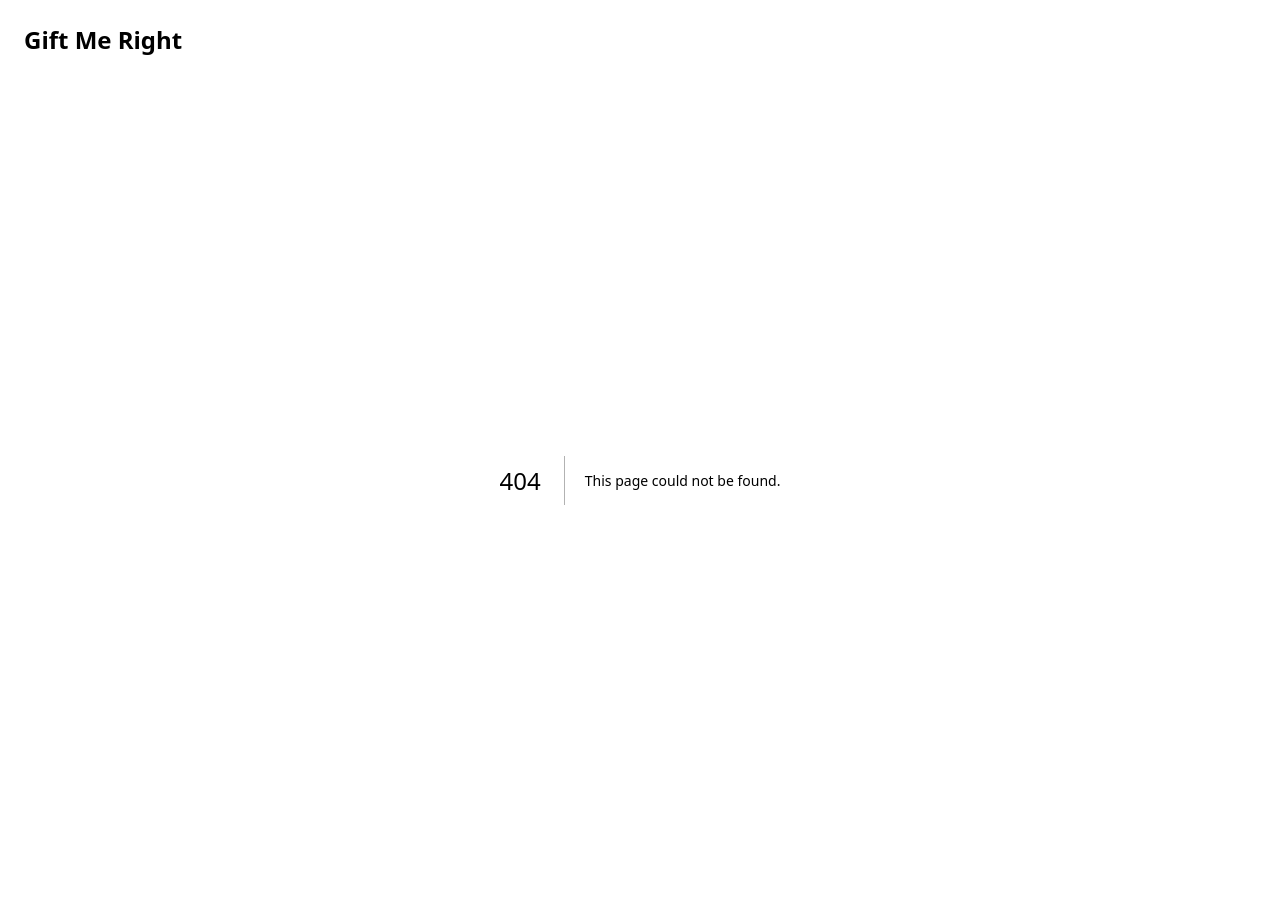
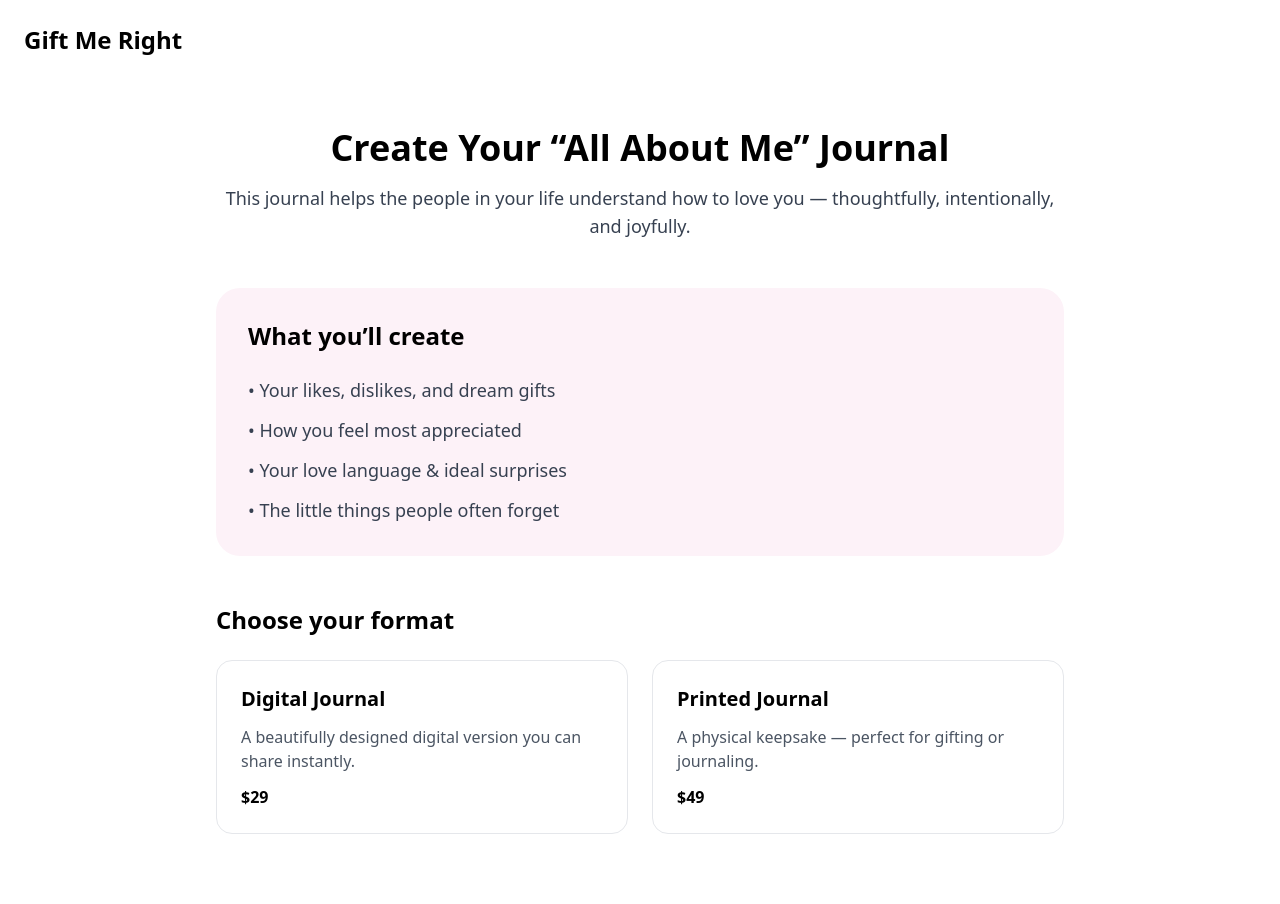
Before and after one commit to GiftMeRight/Gift-Me-Right-Official, a Next.js app: page /app/create in a window 1280 px wide. Before the commit this address had no page. Shown: the top 904 px of the page. Built offline with nearby package versions, Linux system fonts and the light colour scheme.

Commit message:
Create page.jsx

```diff
--- /dev/null
+++ b/app/app/create/page.jsx
@@ -0,0 +1,59 @@
+export default function CreatePage() {
+  return (
+    <main className="max-w-4xl mx-auto px-6 py-12 space-y-12">
+
+      <section className="text-center space-y-4">
+        <h1 className="text-4xl font-bold">
+          Create Your “All About Me” Journal
+        </h1>
+        <p className="text-lg text-gray-700">
+          This journal helps the people in your life understand how to love you —
+          thoughtfully, intentionally, and joyfully.
+        </p>
+      </section>
+
+      <section className="bg-pink-50 rounded-3xl p-8 space-y-6">
+        <h2 className="text-2xl font-semibold">
+          What you’ll create
+        </h2>
+        <ul className="space-y-3 text-gray-700 text-lg">
+          <li>• Your likes, dislikes, and dream gifts</li>
+          <li>• How you feel most appreciated</li>
+          <li>• Your love language & ideal surprises</li>
+          <li>• The little things people often forget</li>
+        </ul>
+      </section>
+
+      <section className="space-y-6">
+        <h2 className="text-2xl font-semibold">
+          Choose your format
+        </h2>
+
+        <div className="grid md:grid-cols-2 gap-6">
+          <div className="border rounded-2xl p-6 space-y-3">
+            <h3 className="text-xl font-semibold">Digital Journal</h3>
+            <p className="text-gray-600">
+              A beautifully designed digital version you can share instantly.
+            </p>
+            <p className="font-semibold">$29</p>
+          </div>
+
+          <div className="border rounded-2xl p-6 space-y-3">
+            <h3 className="text-xl font-semibold">Printed Journal</h3>
+            <p className="text-gray-600">
+              A physical keepsake — perfect for gifting or journaling.
+            </p>
+            <p className="font-semibold">$49</p>
+          </div>
+        </div>
+      </section>
+
+      <section className="text-center pt-6">
+        <button className="bg-pink-600 text-white px-10 py-4 rounded-full text-lg font-semibold hover:bg-pink-700 transition">
+          Continue
+        </button>
+      </section>
+
+    </main>
+  )
+}
```
